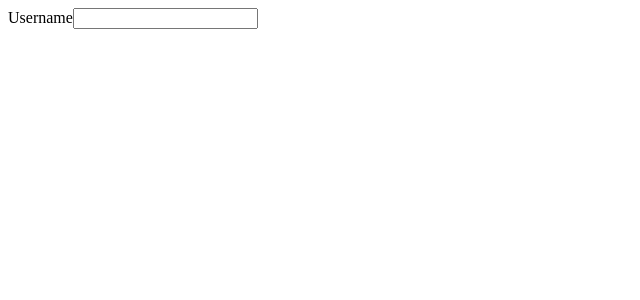
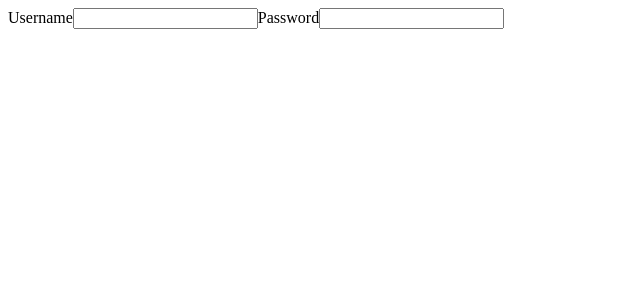
Before and after one commit to ohearonkg/react-testing-library-lunch-and-learn, a React (Vite) app: page / in a window 1280 px wide. Shown: the top 300 px of the page, without its empty margins (0-640 px from the left). Built offline with nearby package versions, Linux system fonts and the light colour scheme.

Commit message:
passing tests.

```diff
--- a/src/components/SignInForm/index.jsx
+++ b/src/components/SignInForm/index.jsx
@@ -2,6 +2,7 @@ import React, { useState } from "react";
 
 const SignInForm = () => {
   const [username, setUsername] = useState("");
+  const [password, setPassword] = useState("");
 
   return (
     <form>
@@ -13,6 +14,15 @@ const SignInForm = () => {
           onChange={e => setUsername(e.target.value)}
         />
       </label>
+
+      <label>
+        Password
+        <input
+          type="password"
+          value={password}
+          onChange={e => setPassword(e.target.value)}
+        />
+      </label>
     </form>
   );
 };
```
Also changed, not shown: 1 other file (tests, documents, lock files or other folders).
